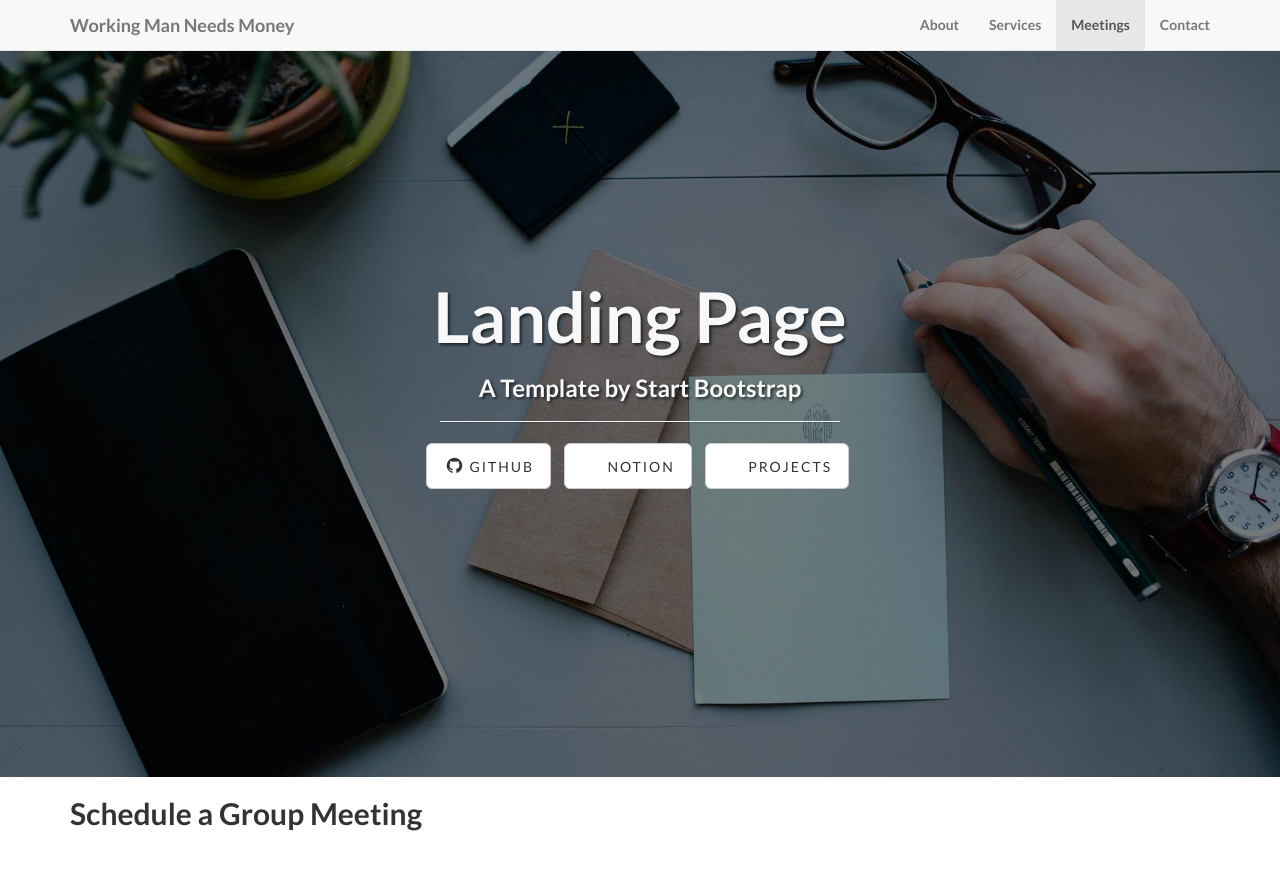
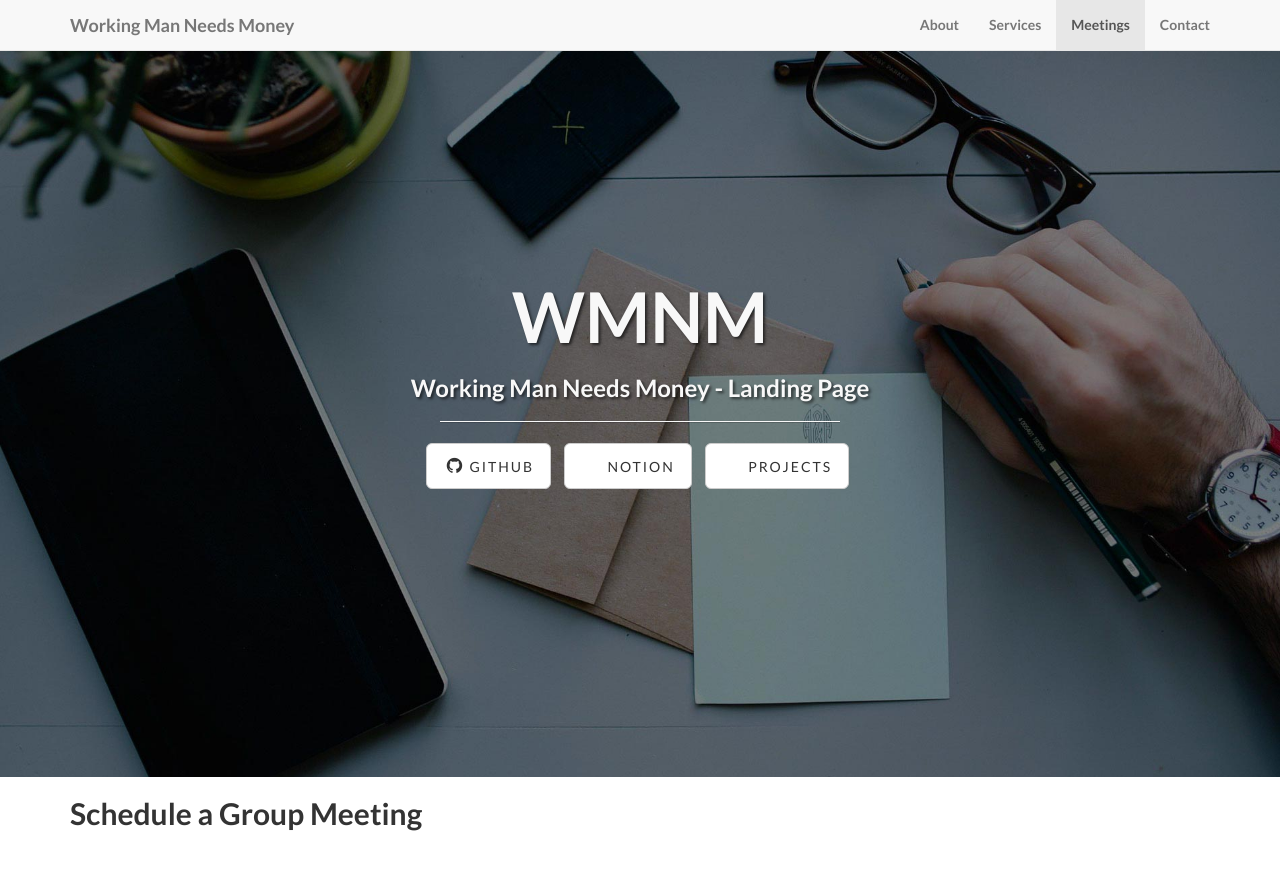
Before and after one commit to Working-Man-Needs-Money/WMNM, a Jekyll site: the page built from index.html, in a window 1280 px wide and 900 px high. Shown: the top 870 px of the window. Built offline with Jekyll 4.4.1, drawn with Linux system fonts in a browser that asks for light colours; nearby versions of some CDN libraries; library files that are not in the unit come from our copies.

Commit message:
titles update

```diff
--- a/index.html
+++ b/index.html
@@ -1,5 +1,5 @@
 ---
 layout: default
-title: Landing Page
-subTitle: A Template by Start Bootstrap
+title: WMNM
+subTitle: Working Man Needs Money - Landing Page
 ---
```
